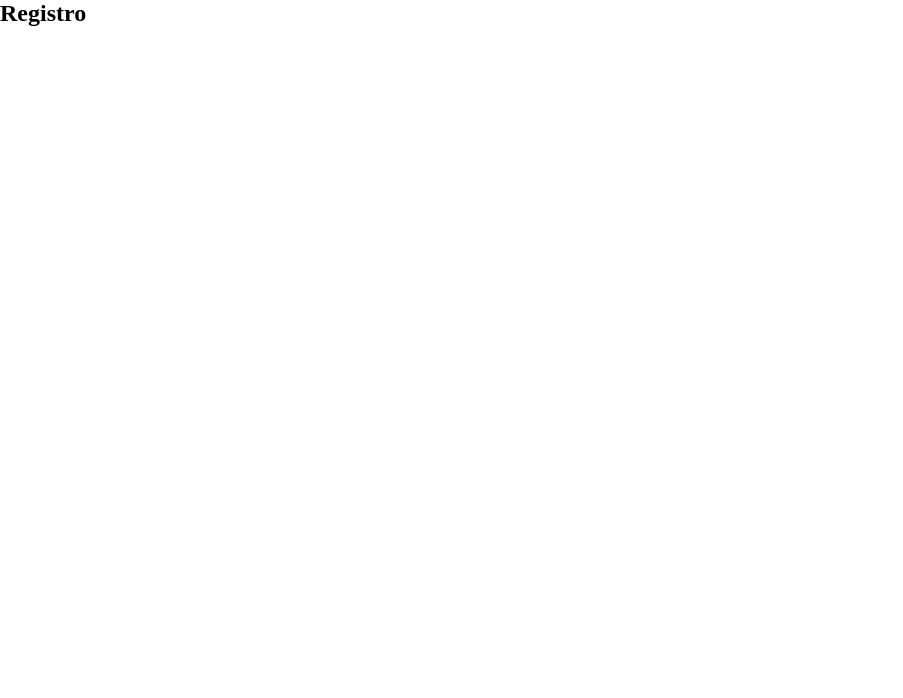
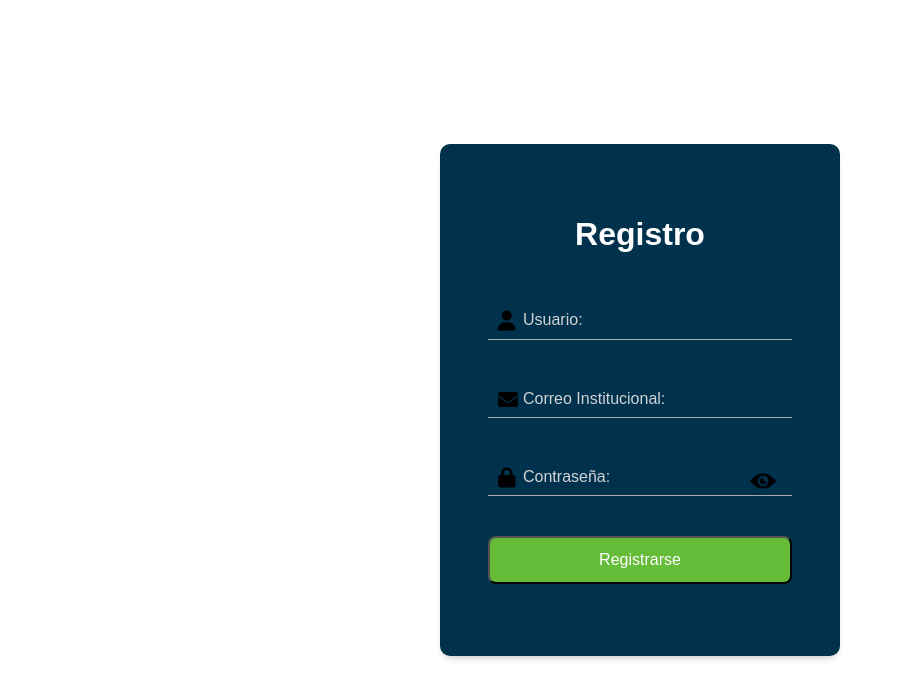
Before and after one commit to StevenBalagueraP/SenaRecorre, a plain HTML site: page signOn/signOn.html in a window 1280 px wide. Shown: the whole page, without its empty margins (0-903 px from the left). Drawn offline with Linux system fonts and the light colour scheme.

Commit message:
implementacion de formulario de registro (logOn) y mejora del logIn

```diff
--- a/SignIn/styles.css
+++ b/SignIn/styles.css
@@ -2,7 +2,7 @@
     margin: 0;
     padding: 0;
     box-sizing: border-box;
-    --color: #5757577e;
+    --line-color: #A7A9AC;
     --white-color: #fff;
     --background-color: #00324D;
     --light-color: #82DDEF;
@@ -16,6 +16,7 @@ body {
     justify-content: center;
     align-items: center;
     min-height: 100vh;
+
 }
 
 .form {
@@ -43,6 +44,7 @@ body {
     font-weight: 400;
     font-size: 13px;
     color: var(--light-color);
+    cursor: pointer;
 
 }
 .form__container{
@@ -59,13 +61,14 @@ body {
 .form__input{
     width: 100%;
     background: none;
-    color: #706c6c;
+    color: var(--white-color);
     font-size: 1rem;
     padding: .6em .3em;
     border: none;
     outline: none;
-    border-bottom: 1px solid var(--color);
+    border-bottom: 1px solid var(--line-color);
     font-family: "Work Sans", sans-serif;
+    padding-left: 40px;
 
 
 }
@@ -73,16 +76,17 @@ body {
 .form__input:not(:placeholder-shown) + .form__label{
     transform: translateY(-12px) scale(.7);
     transform-origin: left top;
-    color: #3866f2
 }
+
 .form__label{
     color: var(--input-color);
     cursor: pointer;
     position: absolute;
     top: 0;
-    left: 5px;
+    left: 35px;
     transform: translateY(10px);
     transition: transform .5s, color .3s;
+
 }
 .form_submit{
     background: var(--green-color);
@@ -94,13 +98,12 @@ body {
     border: none;
     border-radius: .5em;
 }
-.form__line{
+.form__group .form__line span{
     position: absolute;
     bottom: 0;
     left: 0;
     width: 100%;
     height: 1px;
-    background-color: #3866f2;
     transform: scale(0);
     transform: left bottom;
 
@@ -110,3 +113,18 @@ body {
         font-size: 1.5rem;
     }
 }
+form .form__group i{
+    position: absolute;
+    margin-left: 10px;
+    top: 10px;
+    font-size: 20px;
+}
+.form .form__group .form__password{
+    position: absolute;
+    width: 30px;
+    height: 30px;
+    margin-left: 260px;
+    top: 8px;
+    cursor: pointer;
+
+}
--- /dev/null
+++ b/signOn/scrips.js
@@ -0,0 +1,11 @@
+var eye = document.getElementById("Eye")
+var passwordInput = document.getElementById("password")
+eye.addEventListener("click", function(){
+    if(passwordInput.type == "password"){
+        passwordInput.type = "text"
+        eye.src = "../images/BlockedPassowrd.ico"
+    }else{
+        passwordInput.type = "password"
+        eye.src = "../images/eye.ico"
+    }
+})
--- a/signOn/signOn.html
+++ b/signOn/signOn.html
@@ -1,14 +1,39 @@
+
 <!DOCTYPE html>
 <html lang="en">
 <head>
     <meta charset="UTF-8">
     <meta name="viewport" content="width=device-width, initial-scale=1.0">
-    <title>Document</title>
+    <title>Registro</title>
     <link rel="stylesheet" href="styles.css">
+    <script src="https://kit.fontawesome.com/b3e84203f9.js" crossorigin="anonymous"></script>
 </head>
 <body>
-    <form class="form"></form>
+    <form class="form">
         <h2 class="form__title">Registro</h2>
-
+        <div class="form__container">
+            <div class="form__group">
+                <i class="fa-solid fa-user"></i>
+                <input type="text" id="user" class="form__input" placeholder=" ">
+                <label for="user" class="form__label">Usuario:</label>
+                <span class="form__line"></span>
+            </div>
+            <div class="form__group">
+                <i class="fa-solid fa-envelope"></i>
+                <input type="text" id="email" class="form__input" placeholder=" ">
+                <label for="email" class="form__label">Correo Institucional:</label>
+                <span class="form__line"></span>
+            </div>
+            <div class="form__group">
+                <i class="fa-solid fa-lock"></i>
+                <img src="../images/eye.ico" class="form__password" id="Eye">
+                <input type="password" id="password" class="form__input" placeholder=" ">
+                <label for="password" class="form__label">Contraseña:</label>
+                <span class="form__line"></span>
+            </div>
+            <input type="submit" class="form_submit" value="Registrarse">
+        </div>
+    </form>
+    <script src="scrips.js"></script>
 </body>
 </html>
--- a/signOn/styles.css
+++ b/signOn/styles.css
@@ -2,7 +2,104 @@
     margin: 0;
     padding: 0;
     box-sizing: border-box;
+    --line-color: #A7A9AC;
+    --white-color: #fff;
+    --background-color: #00324D;
+    --light-color: #82DDEF;
+    --input-color: #D1D3D4;
+    --green-color: #64BC38;
 }
 body{
+    font-family: "work Sans", sans-serif;
+    display: flex;
+    justify-content: center;
+    align-items: center;
+    min-height: 100vh;
+}
+.form{
+    background-color: var(--white-color);
+    width: 90%;
+    max-width: 400px;
+    padding: 4.5em 3em;
+    border-radius: 10px;
+    box-shadow: 0 5px 10px -5px rgb(0 0 0/30%);
+    text-align: center;
+    background-color: var(--background-color);
+}
+.form__title{
+    font-size: 2rem;
+    margin-bottom: .5em;
+    color: var(--white-color);
+}
+.form__container{
+    margin-top: 3em;
+    display: grid;
+    gap: 2.5em;
+}
+.form__group{
+    position: relative;
+}
+.form__input{
+    width: 100%;
+    background: none;
+    color: var(--white-color);
+    font-size: 1rem;
+    padding: .6em .3em;
+    border: none;
+    outline: none;
+    border-bottom: 1px solid var(--line-color);
+    font-family: "work Sans", sans-serif;
+    padding-left: 40px;
+}
+.form__label{
+    color: var(--input-color);
+    cursor: pointer;
+    position: absolute;
+    top: 0;
+    left: 35px;
+    transform: translateY(10px);
+    transition: transform .5s, color .3s;
+}
+.form_submit{
+    background: var(--green-color);
+    color: var(--white-color);
+    font-family: "work Sans", sans-serif;
+    font-weight: 300;
+    font-size: 1rem;
+    padding: .8em 0;
+    border-radius: .5em;
+}
+.form__group .form__line span{
+    position: absolute;
+    bottom: 0;
+    left: 0;
+    width: 100%;
+    height: 1px;
+    transform: scale(0);
+    transform: left bottom;
+}
+@media (max-width: 425px){
+    .form__title{
+        font-size: 1.5rem;
+    }
+}
+form .form__group i{
+    position: absolute;
+    margin-left: 10px;
+    top: 10px;
+    font-size: 20px;
 
 }
+.form__password{
+    position: absolute;
+    width: 30px;
+    height: 30px;
+    margin-left: 260px;
+    top: 8px;
+    cursor: pointer;
+}
+.form__input:focus + .form__label,
+.form__input:not(:placeholder-shown) + .form__label{
+    transform: translateY(-12px) scale(.7);
+    transform-origin: left top;
+}
```
Also changed, not shown: SignIn/scrip.js (added, +12 -0 lines), SignIn/signIn.html (+6 -1 lines), images/BlockedPassowrd.ico (added), images/eye.ico (added).
